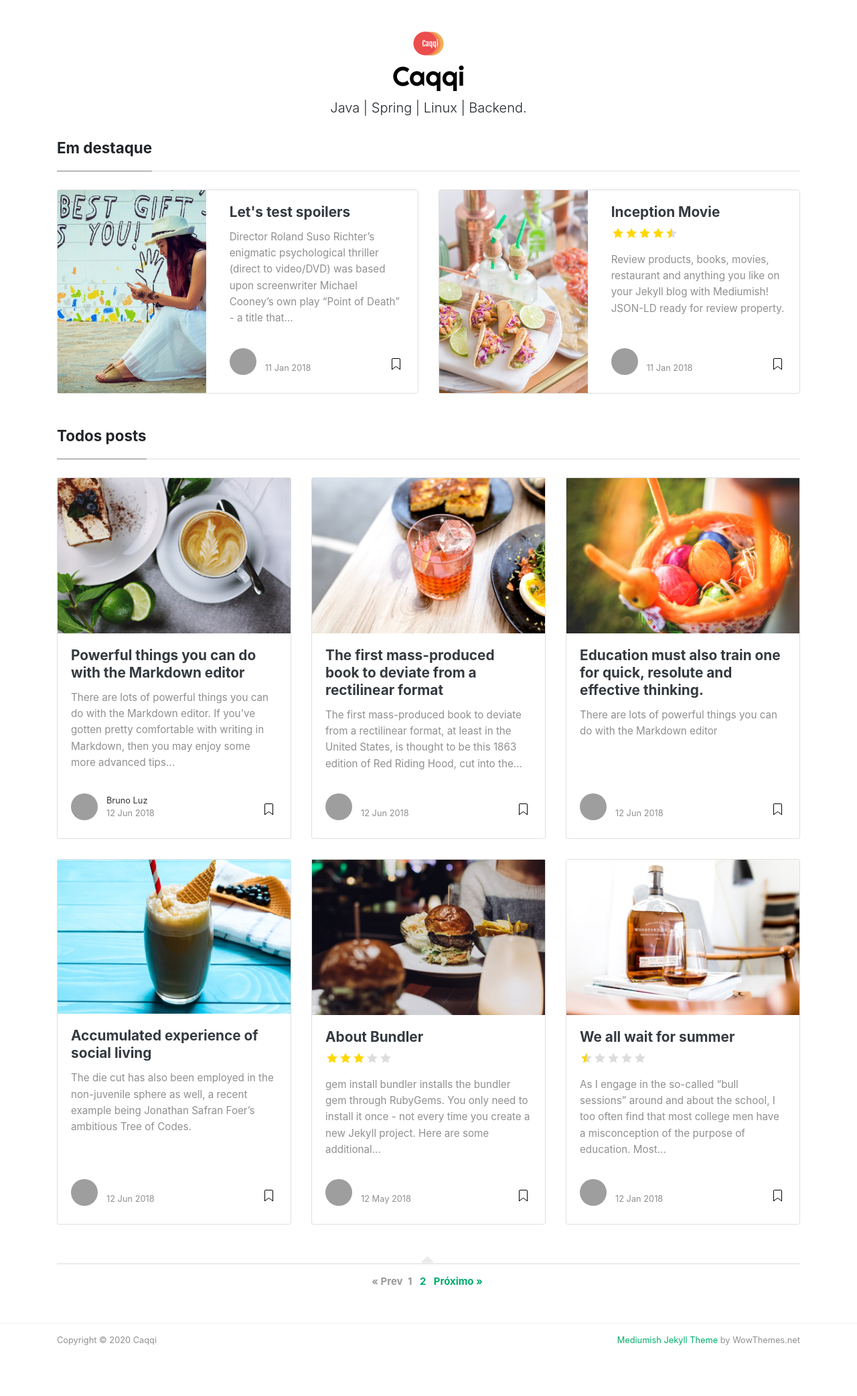
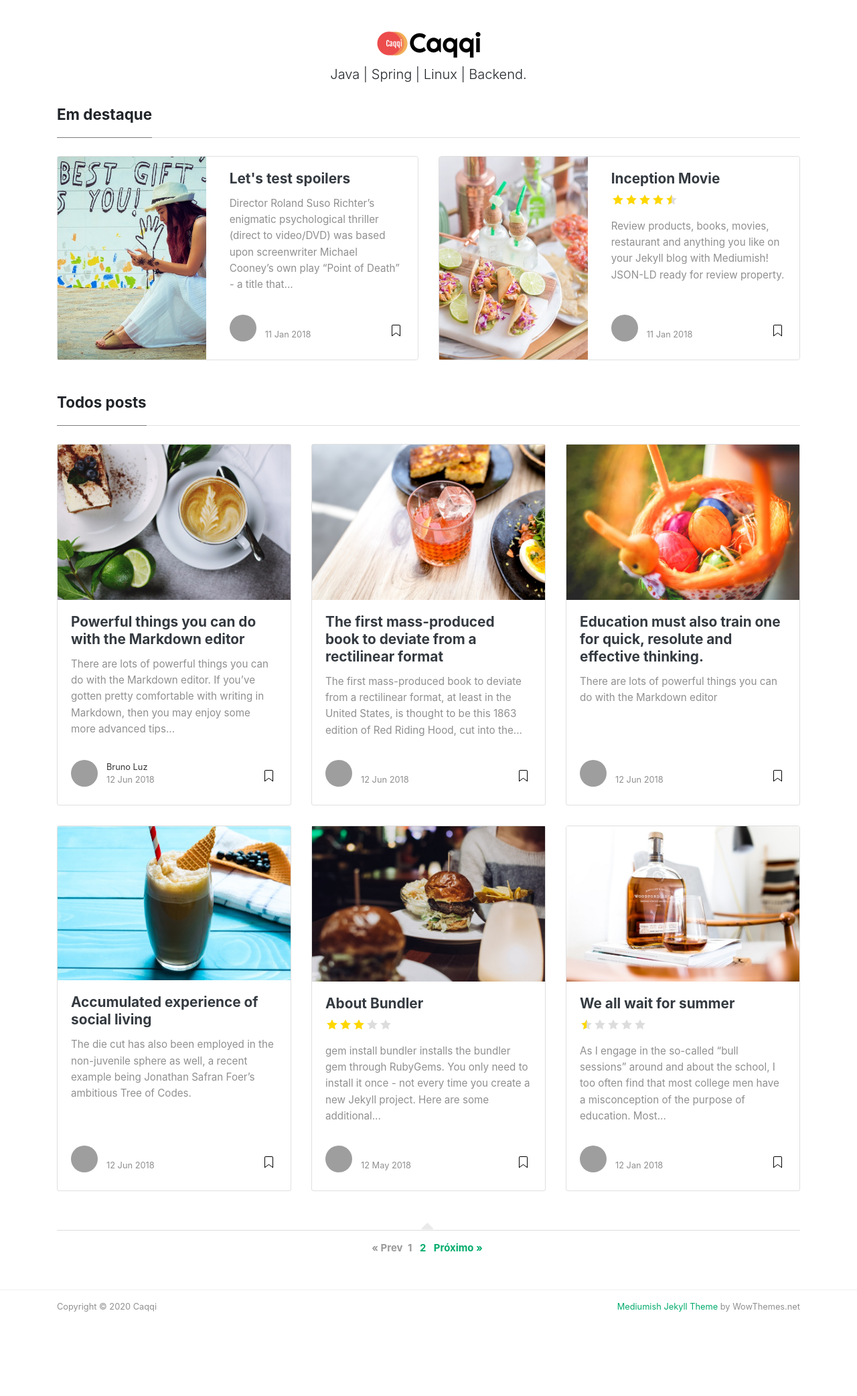
Before and after one commit to caqqi/caqqi.github.io, a Jekyll site: the page built from index.html, in a window 1280 px wide. Shown: the whole page at 67% size. Built offline with Jekyll 4.4.1, drawn with Linux system fonts in a browser that asks for light colours; nearby versions of some CDN libraries; the list of posts is cut into pages by our own code; after the commit the page ends 2035 px from its top, so only the background shows below that; grey boxes are pictures that could not be loaded.

Commit message:
Caqqi - Configurações :hover

```diff
--- a/assets/css/screen.css
+++ b/assets/css/screen.css
@@ -17,13 +17,15 @@ License: https://www.wowthemes.net/freebies-license/
     max-width: 50px;
     max-height: 50px;
 }
-.mainheading-title {
-    display: inline-flex;
-}
 
 .mainheading-title a {
     text-decoration: none;
     color: #000;
+    display: inline-flex;
+}
+
+.mainheading-title a:hover {
+    text-decoration: none;
 }
 
 a {
```
